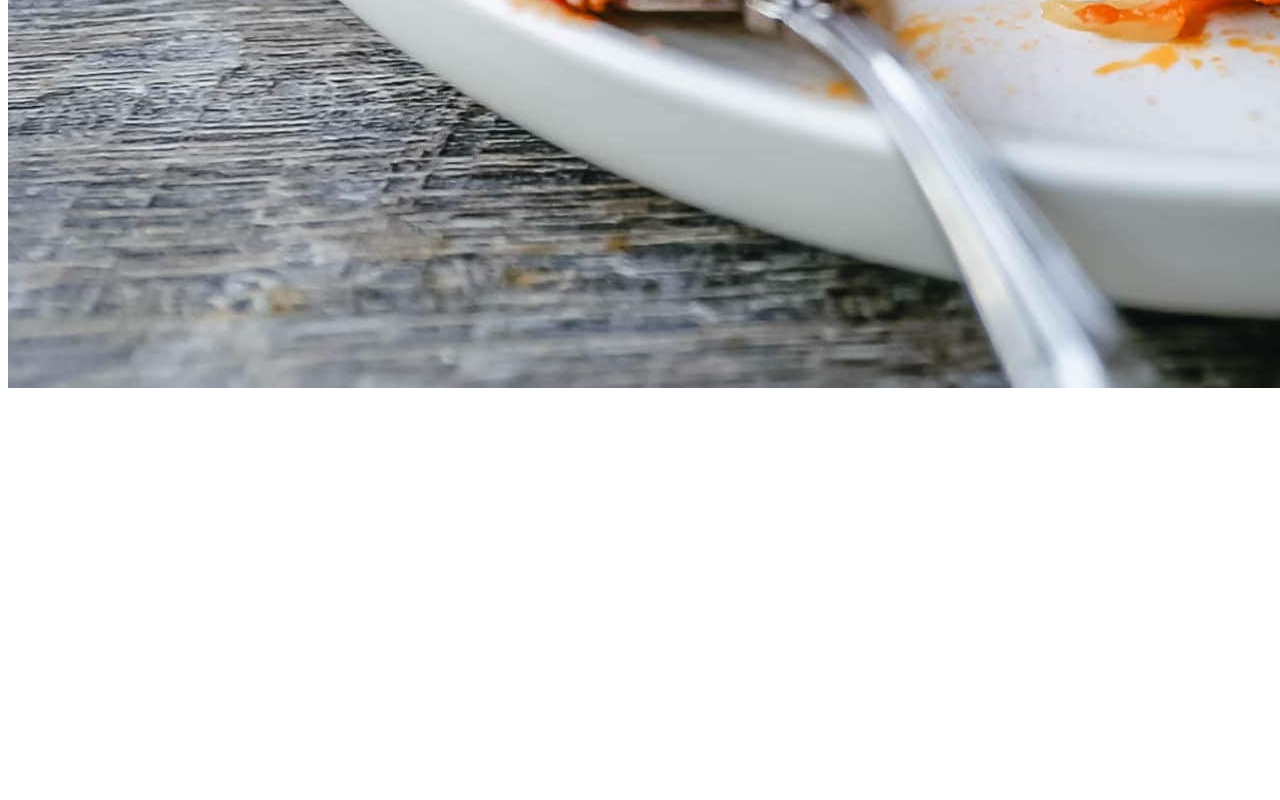
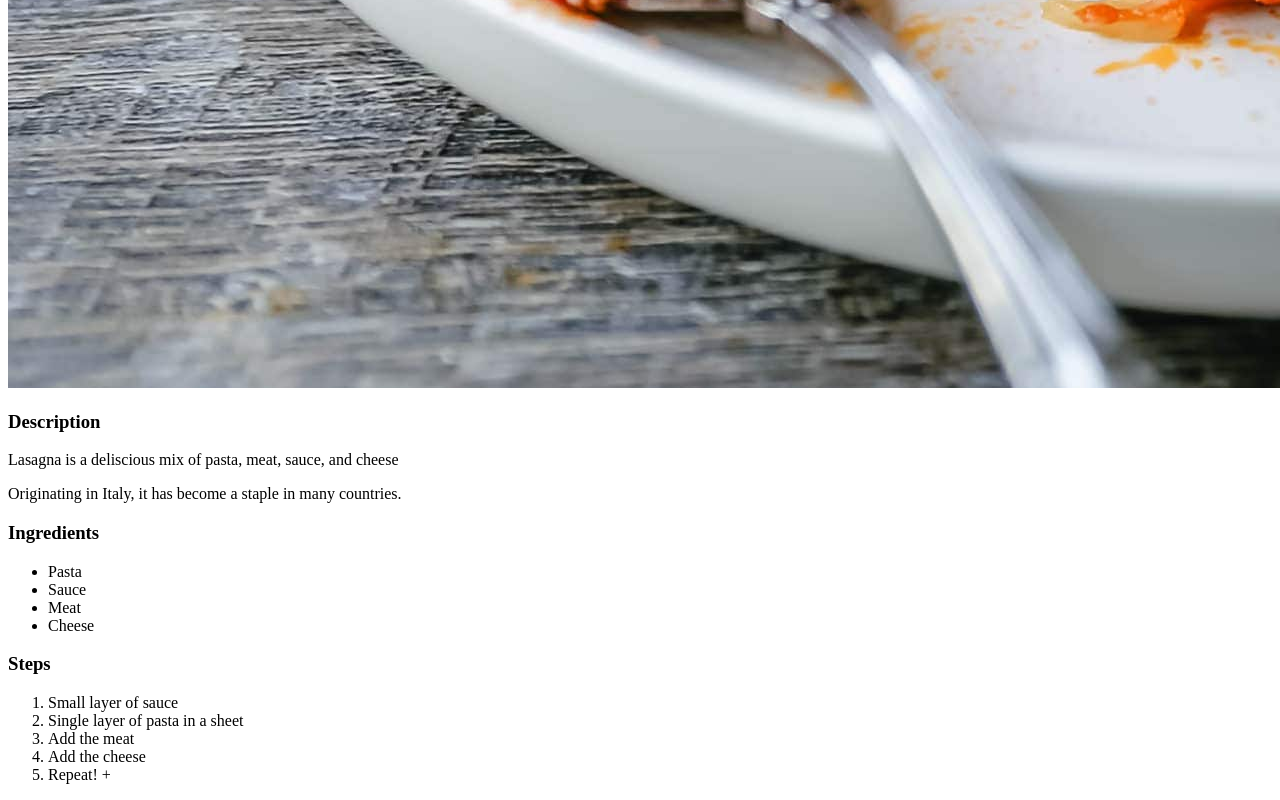
Before and after one commit to Unratedpupet/odin_recipes, a plain HTML site: page recipes/lagagna.html in a window 1280 px wide. Shown: the part 1230-2030 px from the top of the page. Before the commit the page ends 1630 px from the top, so only its background shows below. Drawn offline with Linux system fonts and the light colour scheme.

Commit message:
Added description, ingredients, and steps

```diff
--- a/recipes/lagagna.html
+++ b/recipes/lagagna.html
@@ -9,6 +9,25 @@
 <body>
     <h1>Lasagna Recipe</h1>
     <img src="../images/lasagna.jpg" alt="Lasagna picture">
-
+    <h3>Description</h3>
+    <p>Lasagna is a deliscious mix of pasta, meat, sauce, and cheese</p>
+    <p>Originating in Italy, it has become a staple in many countries.</p>
+    <h3>Ingredients</h3>
+    <ul>
+        <li>Pasta</li>
+        <li>Sauce</li>
+        <li>Meat</li>
+        <li>Cheese</li>
+    </ul>
+    <h3>Steps</h3>
+    <ol>
+        <li>Small layer of sauce</li>
+        <li>Single layer of pasta in a sheet</li>
+        <li>Add the meat</li>
+        <li>Add the cheese</li>
+        <li>Repeat!
+            +
+        </li>
+    </ol>
 </body>
 </html>
```
Also changed, not shown: 1 other file.
